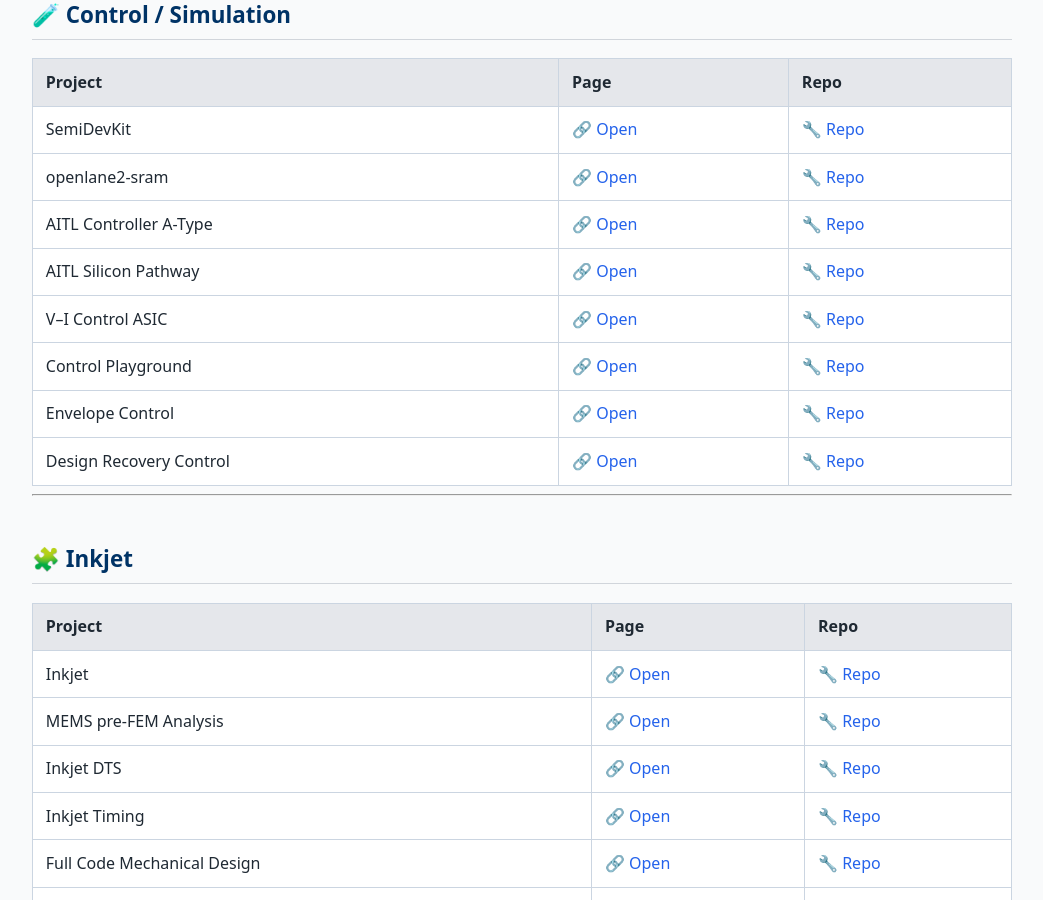
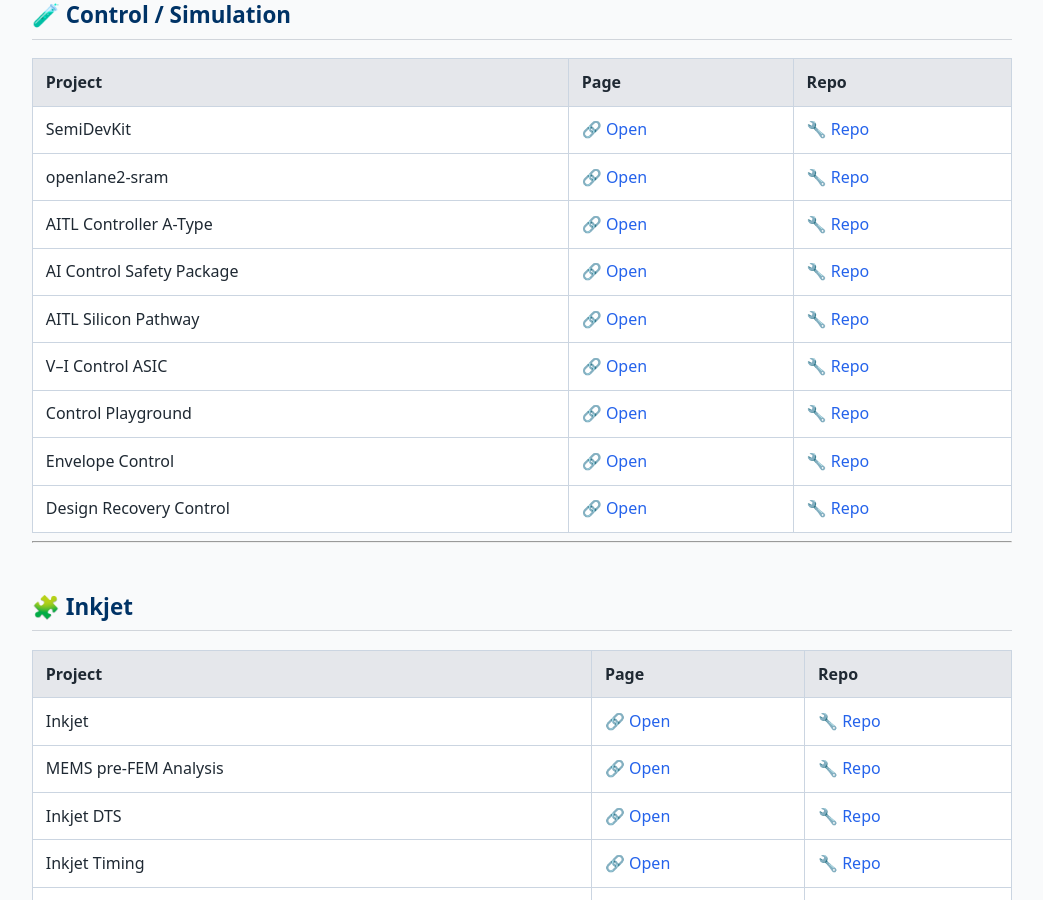
Before and after one commit to Samizo-AITL/Samizo-AITL.github.io, a Jekyll site: the page built from repo-index.md, in a window 1280 px wide and 900 px high, scrolled down 1055 px. Shown: the whole window, without its empty margins (118-1161 px from the left). Built offline with Jekyll 4.4.1, drawn with Linux system fonts in a browser that asks for light colours.

Commit message:
Update repo-index.md

```diff
--- a/repo-index.md
+++ b/repo-index.md
@@ -43,6 +43,7 @@ Samizo-AITL における **全リポジトリ横断リンク集**
 | SemiDevKit | 🔗 [Open](https://samizo-aitl.github.io/SemiDevKit/) | 🔧 [Repo](https://github.com/Samizo-AITL/SemiDevKit) |
 | openlane2-sram | 🔗 [Open](https://samizo-aitl.github.io/openlane2-sram/) | 🔧 [Repo](https://github.com/Samizo-AITL/openlane2-sram) |
 | AITL Controller A-Type | 🔗 [Open](https://samizo-aitl.github.io/aitl-controller-a-type/) | 🔧 [Repo](https://github.com/Samizo-AITL/aitl-controller-a-type) |
+| AI Control Safety Package | 🔗 [Open](https://samizo-aitl.github.io/ai-control-safety-package/) | 🔧 [Repo](https://github.com/Samizo-AITL/ai-control-safety-package) |
 | AITL Silicon Pathway | 🔗 [Open](https://samizo-aitl.github.io/aitl-silicon-pathway/) | 🔧 [Repo](https://github.com/Samizo-AITL/aitl-silicon-pathway) |
 | V–I Control ASIC | 🔗 [Open](https://samizo-aitl.github.io/vi-control-asic-sky130/) | 🔧 [Repo](https://github.com/Samizo-AITL/vi-control-asic-sky130) |
 | Control Playground | 🔗 [Open](https://samizo-aitl.github.io/control-playground/) | 🔧 [Repo](https://github.com/Samizo-AITL/control-playground) |
```
